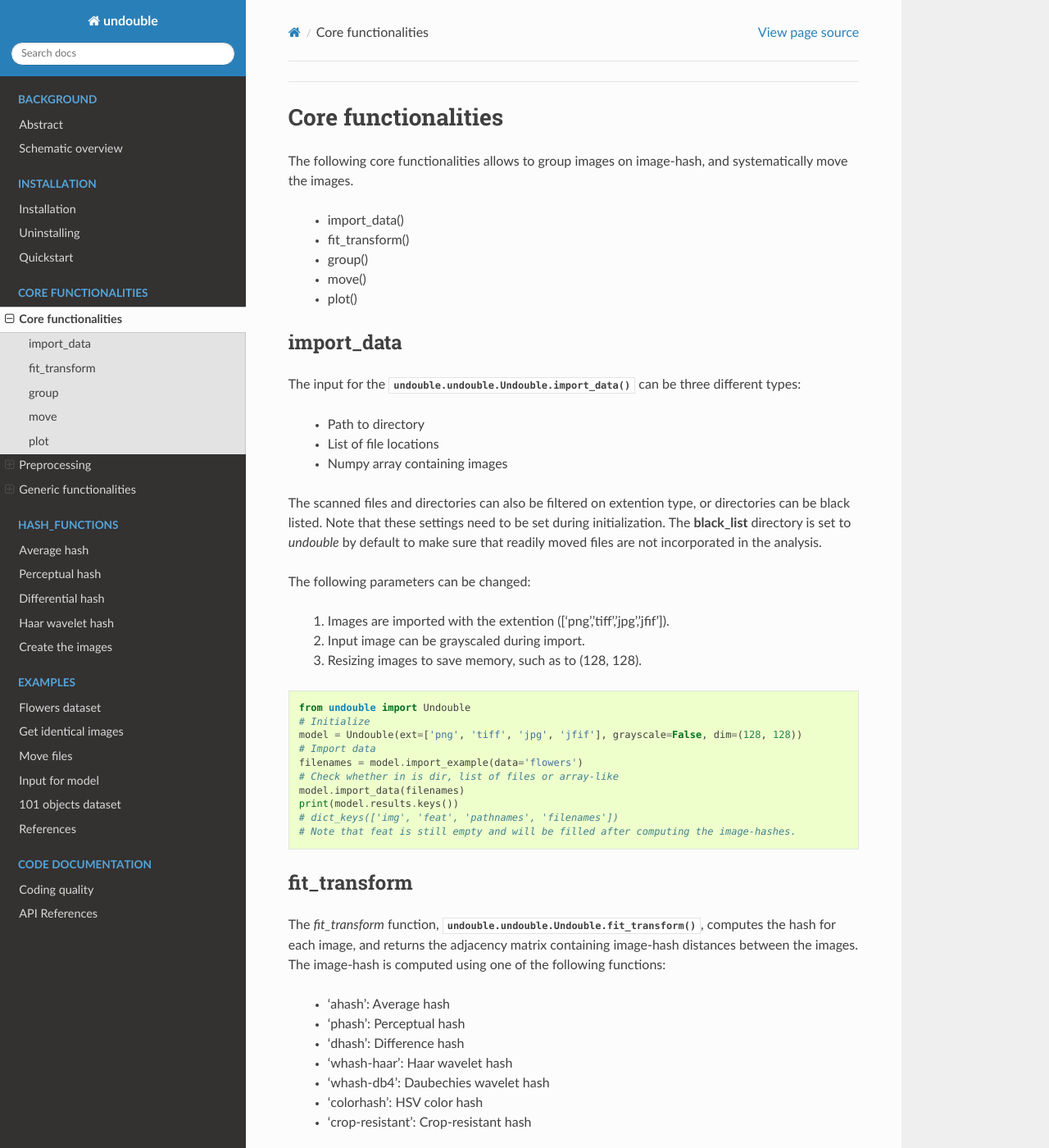
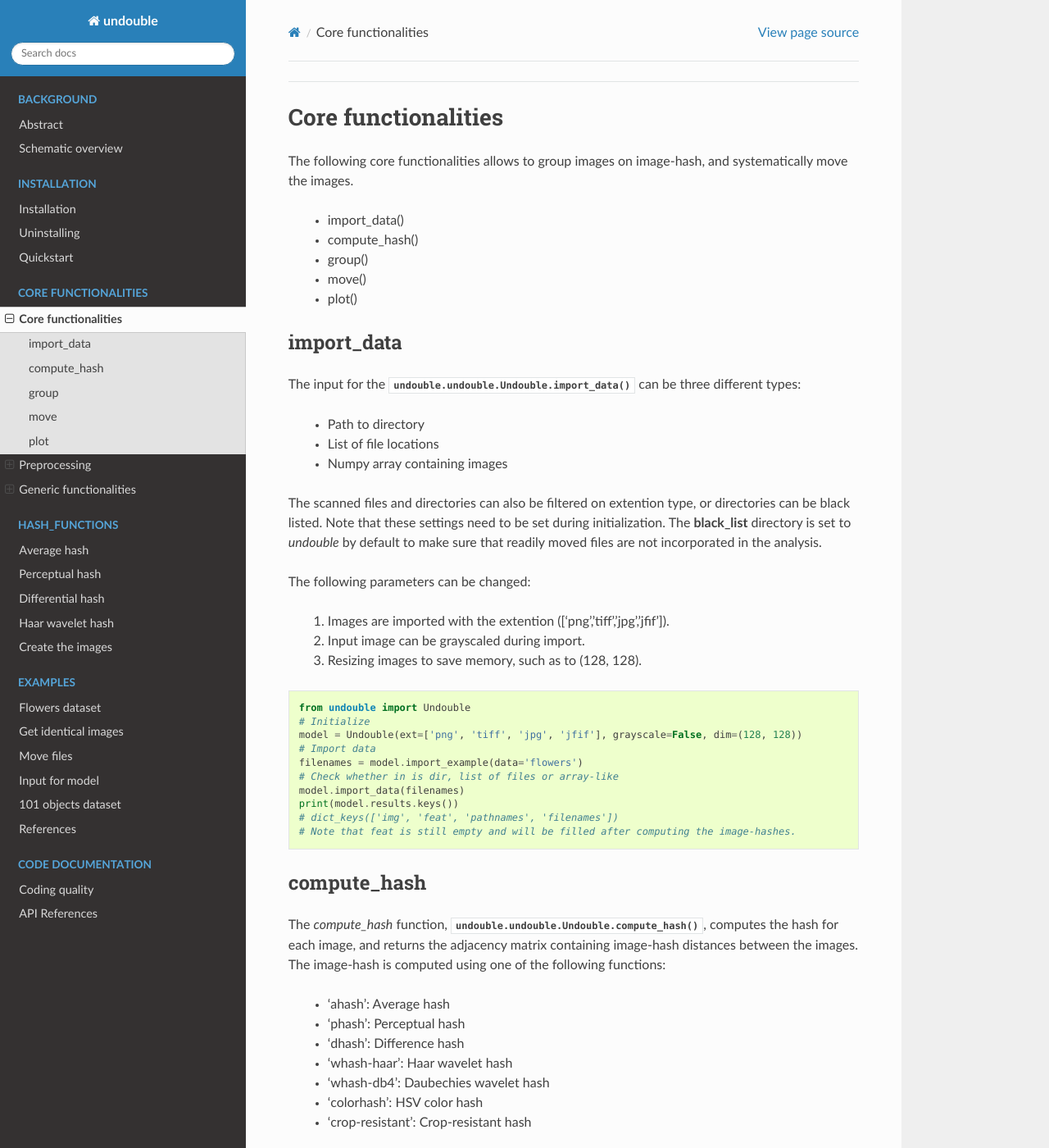
Before and after one commit to erdogant/undouble, a Sphinx documentation site: the page built from docs/source/core_functions.rst, in a window 1280 px wide and 1400 px high. Shown: the whole window at 82% size. Built offline with Sphinx 7.4.7 and the Read the Docs theme 2.0.0, drawn with Linux system fonts in a browser that asks for light colours; some of the changed text lies outside the part shown.

Commit message:
name convention, changed fit_transform into compute_hash

```diff
--- a/docs/source/Examples.rst
+++ b/docs/source/Examples.rst
@@ -22,7 +22,7 @@ Analyze for similar flowers in the example dataset.
     model.import_data(targetdir)
 
     # Compute image-hash
-    model.fit_transform()
+    model.compute_hash()
 
     # Group images with image-hash <= threshold
     model.group(threshold=0)
@@ -112,7 +112,7 @@ The input for the :func:`undouble.undouble.Undouble.import_data` can be three di
     model.import_data(input_img_array)
 
     # Compute image-hash
-    model.fit_transform()
+    model.compute_hash()
 
     # Find images with image-hash <= threshold
     model.group(threshold=0)
@@ -144,7 +144,7 @@ Note that this dataset does not contain ground truth labels with identical image
     # Importing the files files from disk, cleaning and pre-processing
     model.import_data(targetdir)
     # Compute image-hash
-    model.fit_transform()
+    model.compute_hash()
 
     # [undouble] >INFO> Extracting images from: [D://magweg/101_ObjectCategories]
     # [undouble] >INFO> [9144] files are collected recursively from path: [D://magweg/101_ObjectCategories]
--- a/docs/source/Installation.rst
+++ b/docs/source/Installation.rst
@@ -66,7 +66,7 @@ A quick example how to learn a model on a given dataset.
     model.import_data(targetdir)
 
     # Compute image-hash
-    model.fit_transform()
+    model.compute_hash()
 
     # Group images with image-hash <= threshold
     model.group(threshold=0)
--- a/docs/source/Performance.rst
+++ b/docs/source/Performance.rst
@@ -8,7 +8,7 @@ Performance
 To measure the goodness of fit we use various evaluation metrics to check the classification model’s performance.
 The performance scores can be derived in ``urldetect`` using in the function :func:`urldetect.plot`.
 
-The performance of the model can deviate based on the threshold being used but the theshold this will not affect the learning process :func:`urldetect.fit_transform`.
+The performance of the model can deviate based on the threshold being used but the theshold this will not affect the learning process :func:`urldetect.compute_hash`.
 After learning a model, and predicting new samples with it, each sample will get a probability belowing to the class. In case of our two-class approach the simple rule account: **P(class malicous) = 1-P(class normal)**
 The threshold is used on the probabilities to devide samples into the malicous or normal class.
 
--- a/docs/source/Save and Load.rst
+++ b/docs/source/Save and Load.rst
@@ -23,7 +23,7 @@ Saving a learned model can be done using the function :func:`undouble.save`:
     X,y_true = undouble.load_example()
 
     # Learn model
-    model = undouble.fit_transform(X, y_true, pos_label='bad')
+    model = undouble.compute_hash(X, y_true, pos_label='bad')
 
     Save model
     status = undouble.save(model, 'learned_model_v1')
--- a/docs/source/core_functions.rst
+++ b/docs/source/core_functions.rst
@@ -7,7 +7,7 @@ Core functionalities
 The following core functionalities allows to group images on image-hash, and systematically move the images.
 
     * import_data()
-    * fit_transform()
+    * compute_hash()
     * group()
     * move()
     * plot()
@@ -44,9 +44,9 @@ The following parameters can be changed:
 	# Note that feat is still empty and will be filled after computing the image-hashes.
 
 
-fit_transform
+compute_hash
 ^^^^^^^^^^^^^^^^^^^^
-The *fit_transform* function, :func:`undouble.undouble.Undouble.fit_transform`, computes the hash for each image, and returns the adjacency matrix containing image-hash distances between the images.
+The *compute_hash* function, :func:`undouble.undouble.Undouble.compute_hash`, computes the hash for each image, and returns the adjacency matrix containing image-hash distances between the images.
 The image-hash is computed using one of the following functions:
 
     * 'ahash': Average hash
@@ -67,7 +67,7 @@ The image-hash is computed using one of the following functions:
     # Check whether in is dir, list of files or array-like
     model.import_data(filenames)
     # Compute image-hash
-    model.fit_transform()
+    model.compute_hash()
 
     # Note feat now contains image-hash comparison across all images.
     # Each row and column represents the input files model.results['pathnames'] and model.results['filenames']
--- a/undouble/__init__.py
+++ b/undouble/__init__.py
@@ -51,7 +51,7 @@ Example
 >>> model.import_data(targetdir)
 >>>
 >>> # Compute image-hash
->>> model.fit_transform()
+>>> model.compute_hash()
 >>>
 >>> # Group images with image-hash <= threshold
 >>> model.group(threshold=0)
```
Also changed, not shown: README.md (+3 -3 lines), 3 other files.
